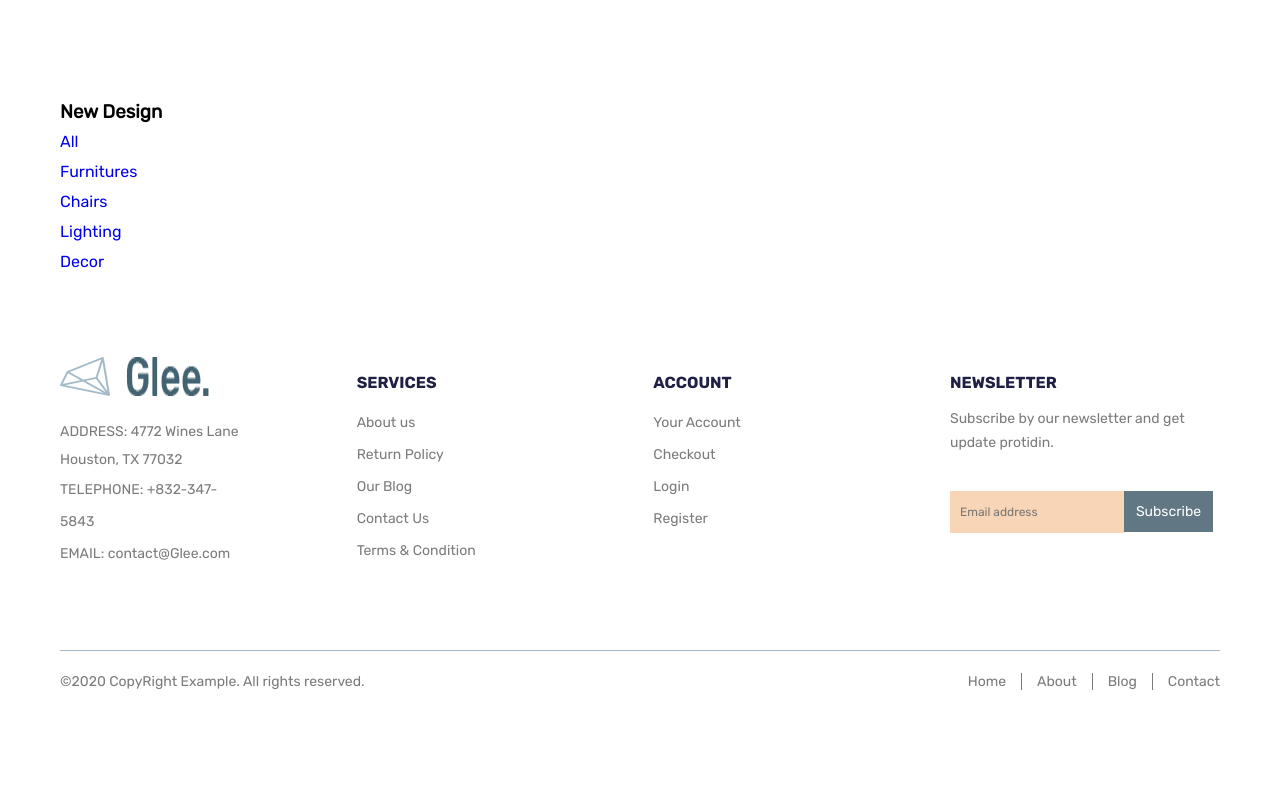
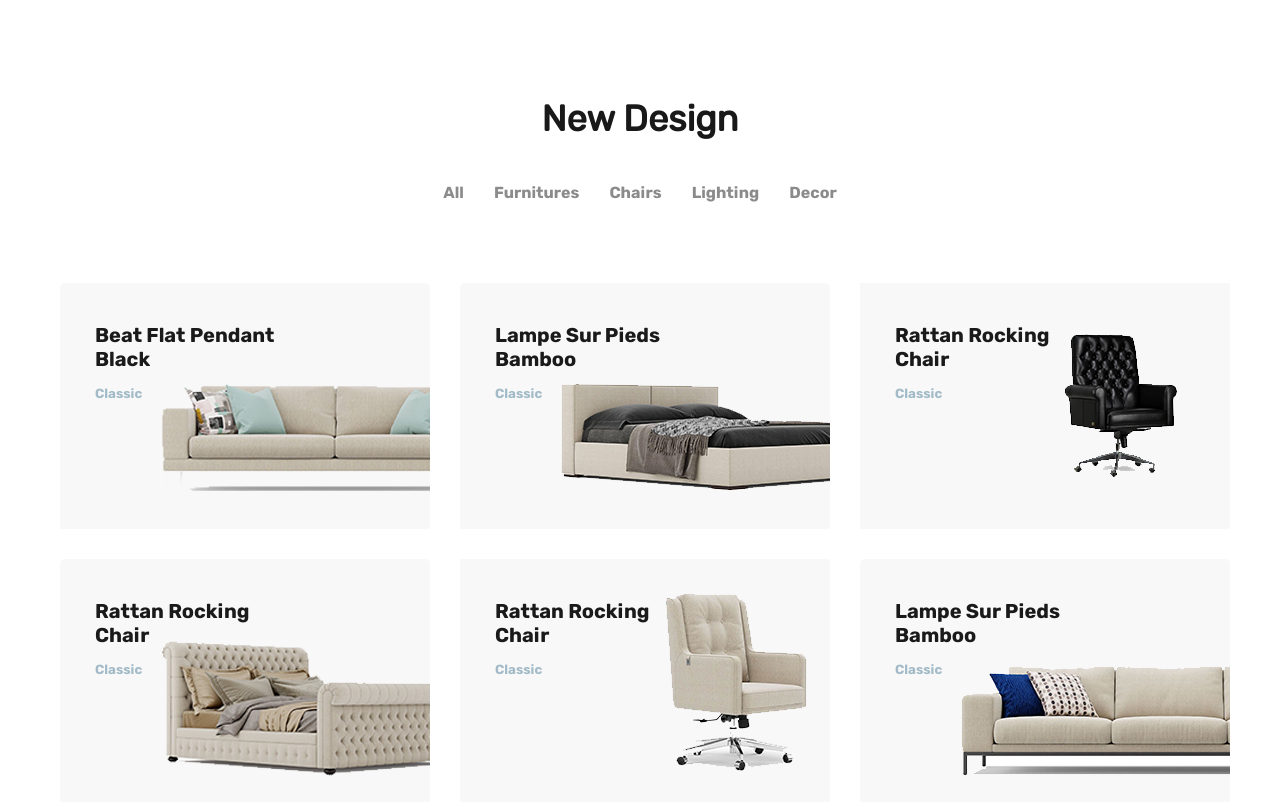
Before and after one commit to Alexeykormiltsev/glee, a website: page app/index.html in a window 1280 px wide. Shown: the part 3126-3928 px from the top of the page. Before the commit the page ends 3839 px from the top, so only its background shows below. Drawn offline with nearby package versions, Linux system fonts and the light colour scheme; files that its build step writes are made by us from their sources.

Commit message:
new-design section

```diff
--- a/app/index.html
+++ b/app/index.html
@@ -179,7 +179,7 @@
         </section>
         <section class="product">
             <div class="alt__container">
-                <h3 class="title">
+                <h3 class="product__title">
                     Products of the week
                 </h3>
                 <div class="product__menu">
@@ -506,7 +506,7 @@
         </section>
         <section class="new-design">
             <div class="alt__container">
-        <h3 class="title">
+                <h3 class="new-design__title">
                     New Design
                 </h3>
                 <div class="new-design__menu">
@@ -538,7 +538,77 @@
                         </li>
                     </ul>
                 </div>
+                <div class="new-design__items">
+                    <div class="new-design__item" style="background-image: url('../images/design/1.png');">
 
+                        <p class="new-design__text">
+                            Beat Flat Pendant
+                            Black
+                        </p>
+                        <h5 class="new-design__subtitle">
+                            Classic
+                        </h5>
+
+                    </div>
+                    <div class="new-design__item" style="background-image: url('../images/design/2.png');">
+                        <p class="new-design__text">
+                            Lampe Sur Pieds
+                            Bamboo
+                        </p>
+                        <h5 class="new-design__subtitle">
+                            Classic
+                        </h5>
+
+                    </div>
+                    <div class="new-design__item new-design__item-alt"
+                        style="background-image: url('../images/design/3.png');">
+                        <p class="new-design__text">
+                            Rattan Rocking
+                            Chair
+                        </p>
+                        <h5 class="new-design__subtitle">
+                            Classic
+                        </h5>
+
+                    </div>
+                    <div class="new-design__item" style="background-image: url('../images/design/4.png');">
+                        <p class="new-design__text">
+                            Rattan Rocking
+                            Chair
+                        </p>
+                        <h5 class="new-design__subtitle">
+                            Classic
+                        </h5>
+
+                    </div>
+                    <div class="new-design__item new-design__item-alt"
+                        style="background-image: url('../images/design/5.png');">
+                        <p class="new-design__text">
+                            Rattan Rocking
+                            Chair
+                        </p>
+                        <h5 class="new-design__subtitle">
+                            Classic
+                        </h5>
+
+                    </div>
+                    <div class="new-design__item" style="background-image: url('../images/design/6.png');">
+                        <p class="new-design__text">
+                            Lampe Sur Pieds
+                            Bamboo
+                        </p>
+                        <h5 class="new-design__subtitle">
+                            Classic
+                        </h5>
+
+                    </div>
+                </div>
+            </div>
+            <div class="new-design__video">
+                <a data-fancibox class="new-design__video-link" href="#">
+                    <img src="images/play.png" alt="play images">
+                </a>
+            </div>
         </section>
     </main>
 
--- a/app/scss/style.scss
+++ b/app/scss/style.scss
@@ -363,7 +363,7 @@
 .product {
   padding: 75px 0 80px;
 
-  .title {
+  &__title {
     @extend %rubik-700;
     font-size: 36px;
     line-height: 1.2;
@@ -383,7 +383,7 @@
   }
 
   .product__menu-item+.product__menu-item {
-    padding-left: 34px;
+    padding-left: 30px;
   }
 
   &__menu-link {
@@ -508,10 +508,6 @@
     text-align: left;
   }
 
-  // &__content-two {
-  //   margin: 80px 145px 80px 390px;
-  // }
-
   &__title {
     @extend %rubik-700;
     font-size: 26px;
@@ -540,6 +536,89 @@
   }
 }
 
+.new-design {
+
+
+  &__title {
+    font-size: 36px;
+    line-height: 1.2;
+    color: #191919;
+    text-align: center;
+    margin-bottom: 38px;
+  }
+
+  &__menu {
+    margin-bottom: 75px;
+  }
+
+  &__menu-items {
+    display: flex;
+    justify-content: center;
+  }
+
+  &__menu-link {
+    @extend %rubik-700;
+    line-height: 1.2;
+    color: #8b8b8b;
+  }
+
+  &__menu-link:hover {
+    color: #1a1a1a;
+  }
+
+
+
+  &__items {
+    display: grid;
+    grid-template-columns: repeat(3, 1fr);
+    grid-gap: 30px 30px;
+    padding-bottom: 120px;
+  }
+
+  .new-design__menu-item+.new-design__menu-item {
+    padding-left: 30px;
+  }
+
+  &__item {
+    height: 246px;
+    width: 370px;
+    background-repeat: no-repeat;
+    background-position: center center;
+    padding-top: 40px;
+    padding-left: 35px;
+    padding-right: 155px;
+  }
+
+  &__item-alt {
+    background-color: #f8f8f8;
+    background-position-x: 205px;
+  }
+
+  &__text {
+    @extend %rubik-700;
+    font-size: 20px;
+    line-height: 1.2;
+    color: #1a1a1a;
+    margin-bottom: 15px;
+  }
+
+  &__subtitle {
+    @extend %rubik-700;
+    line-height: 1.2;
+    color: #a3bbc8;
+  }
+
+  &__video {
+    background-image: url('../images/video.jpg');
+    background-repeat: no-repeat;
+    background-size: cover;
+    height: 500px;
+    display: flex;
+    justify-content: center;
+    align-items: center;
+  }
+}
+
 
 
 
```
Also changed, not shown: app/images/design/1.png (added), app/images/design/2.png (added), app/images/design/3.png (added), app/images/design/4.png (added), app/images/design/5.png (added), app/images/design/6.png (added), app/images/play.png (added), app/images/video.jpg (added). Lines whose indentation alone changed are shown as unchanged.
